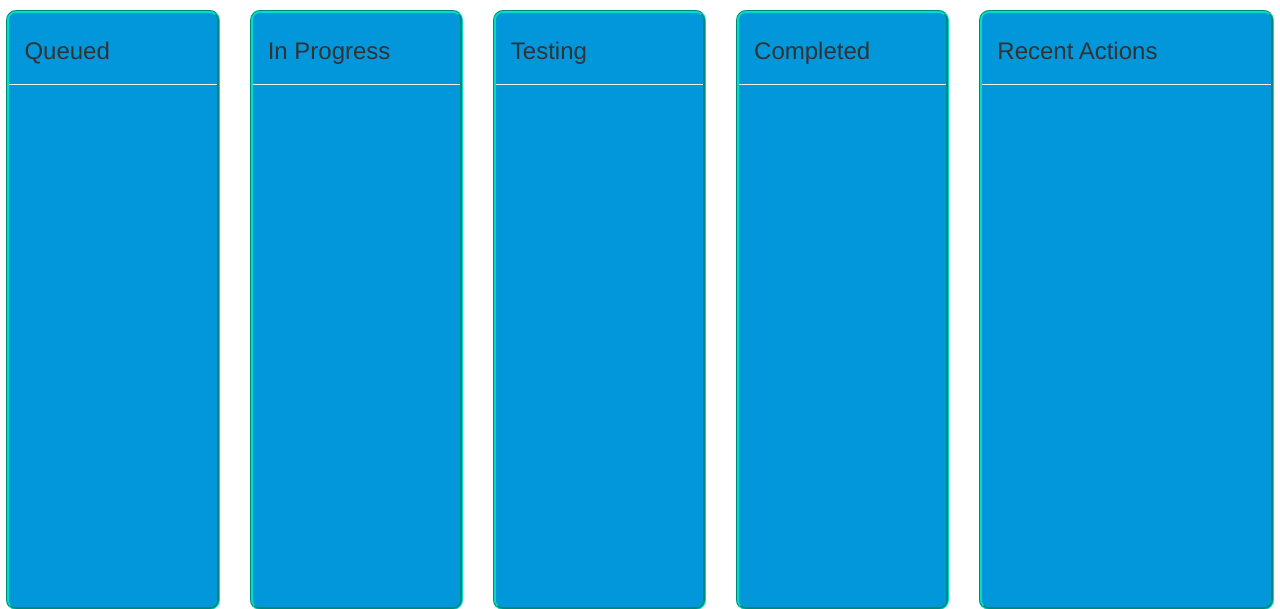
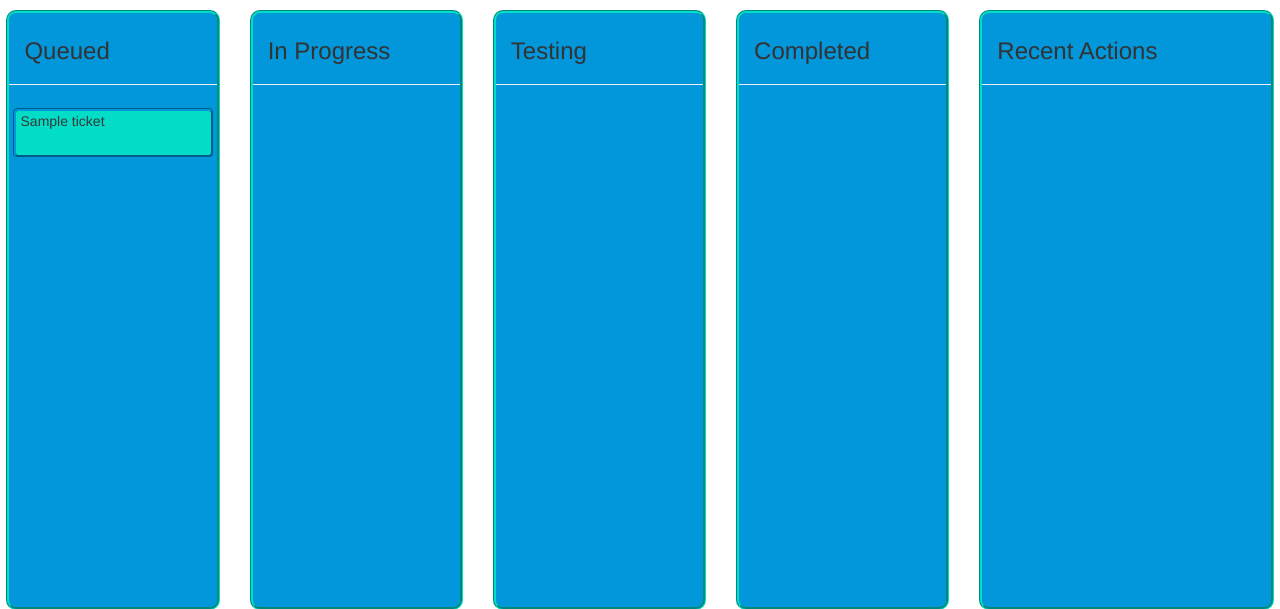
Before and after one commit to implacable/projectManager, a Django app: page /user/project/1/ in a window 1280 px wide. Shown: the part 60-669 px from the top of the page. Run offline with Django 3.2, Linux system fonts and the light colour scheme; a user stored in the database is signed in; tables that the repository leaves empty hold one stand-in row (values such as "Sample post"); some libraries are stand-ins or nearby versions.

Commit message:
Project view now displays the project and its tickets

```diff
--- a/project_ticket/models.py
+++ b/project_ticket/models.py
@@ -16,7 +16,8 @@ class Project(models.Model):
 
 
 class Ticket(models.Model):
-	project = models.ForeignKey(Project, related_name = 'project')
+	# Changed related name from project to tickets - J
+	project = models.ForeignKey(Project, related_name = 'tickets')
 	developer = models.ManyToManyField(MyUser, related_name = 'developer')
 	name = models.CharField(max_length=32)
 	description_ticket = models.TextField(max_length = 1024, default="")
--- a/project_ticket/static/project_ticket/css/project_style.css
+++ b/project_ticket/static/project_ticket/css/project_style.css
@@ -22,6 +22,35 @@
     position: relative;
 }
 
+.ticket_wrapper {
+	padding-top: 3px;
+	padding-bottom: 3px;
+}
+
+.ticket_wrapper a:hover {
+	text-decoration: none;
+}
+
+.ticket {
+	width: 97%;
+	margin: 0 auto;
+	min-height: 50px;
+	border-radius: 5px;
+	background-color: #01DDC7;
+	border: 3px groove #0296db;
+}
+
+.ticket p {
+	text-decoration: none;
+	color: #383838;
+	margin-left: 5px;
+}
+
+a:hover .ticket {
+	opacity: 0.75;
+	background-color: #01DDC7;
+}
+
 hr {
 	color: white;
 	margin: 0 auto;
--- a/project_ticket/templates/project_ticket/project.html
+++ b/project_ticket/templates/project_ticket/project.html
@@ -35,24 +35,77 @@
 						<div class="content">
 							<h3>Queued</h3>
 							<hr>
+
+							{% for ticket in tickets %}
+								{% if ticket.status == "queued" %}
+								<div class="ticket_wrapper">
+									<a href="#">
+										<div class="ticket">
+											<p> {{ ticket.name }} </p>
+										</div>
+									</a>
+								</div>
+								{% endif %}
+							{% endfor %}
+
 						</div>
 					</div>
 					<div class="col-md-3">
 						<div class="content">
 							<h3>In Progress</h3>
 							<hr>
+
+							{% for ticket in tickets %}
+							<!-- Todo: This if might break due to some changes Juan made -->
+								{% if ticket.status == "in_progress" %}
+								<div class="ticket_wrapper">
+									<a href="#">
+										<div class="ticket">
+											<p> {{ ticket.name }} </p>
+										</div>
+									</a>
+								</div>
+								{% endif %}
+							{% endfor %}
+
 						</div>
 					</div>
 					<div class="col-md-3">
 						<div class="content">
 							<h3>Testing</h3>
 							<hr>
+
+							{% for ticket in tickets %}
+								{% if ticket.status == "testing" %}
+								<div class="ticket_wrapper">
+									<a href="#">
+										<div class="ticket">
+											<p> {{ ticket.name }} </p>
+										</div>
+									</a>
+								</div>
+								{% endif %}
+							{% endfor %}
+
 						</div>
 					</div>
 					<div class="col-md-3">
 						<div class="content">
 							<h3>Completed</h3>
 							<hr>
+
+							{% for ticket in tickets %}
+								{% if ticket.status == "completed" %}
+								<div class="ticket_wrapper">
+									<a href="#">
+										<div class="ticket">
+											<p> {{ ticket.name }} </p>
+										</div>
+									</a>
+								</div>
+								{% endif %}
+							{% endfor %}
+
 						</div>
 					</div>
 				</div>
@@ -62,6 +115,7 @@
 				<div class="content">
 					<h3>Recent Actions</h3>
 					<hr>
+
 				</div>
 			</div>
 		</div>
--- a/project_ticket/views.py
+++ b/project_ticket/views.py
@@ -105,7 +105,9 @@ def project(request, project_id):
     else:
         return HttpResponseRedirect(reverse('profile'))
 
-    return render(request, 'project_ticket/project.html', {'project':project})
+    all_tickets = project.tickets.all()
+
+    return render(request, 'project_ticket/project.html', {'project':project, 'tickets': all_tickets })
 
 
 
```
